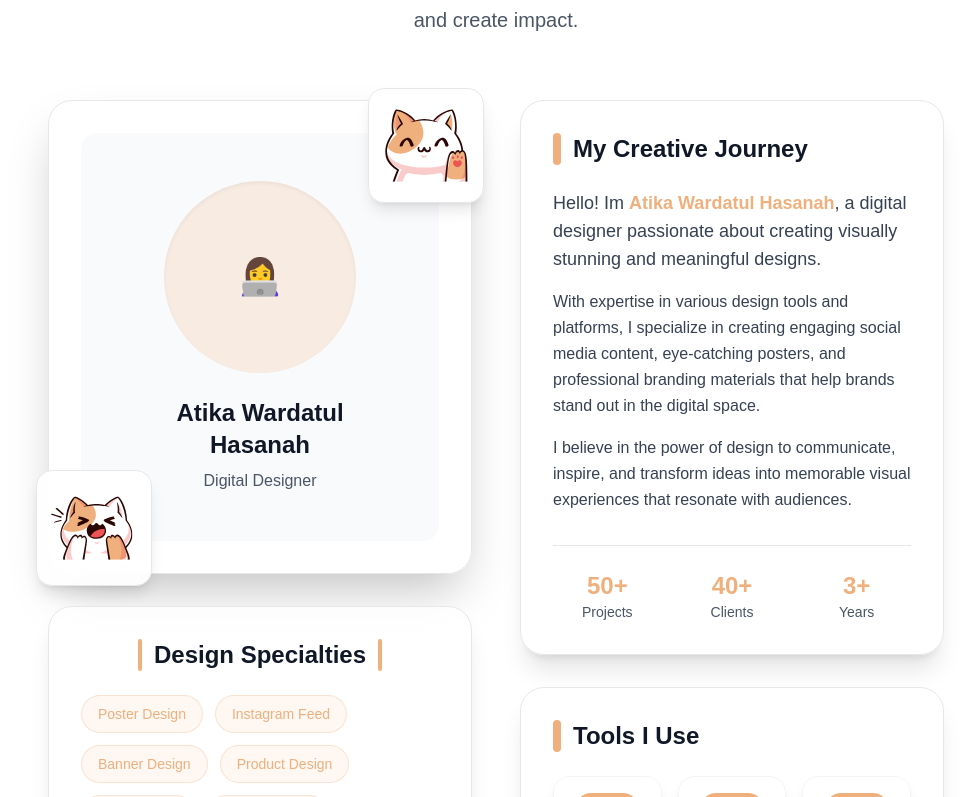
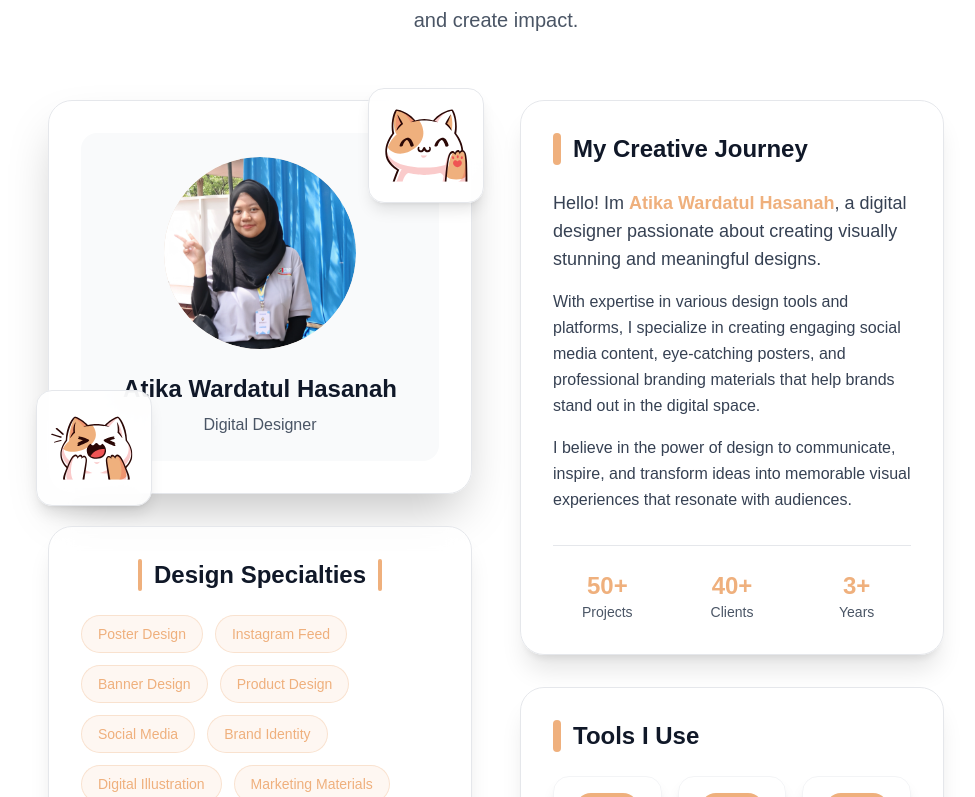
Before and after one commit to ardhikaxx/portofolio-atika, a Next.js app: page / in a window 1280 px wide. Shown: the part 1063-1860 px from the top of the page, without its empty margins (144-1119 px from the left). Built offline with nearby package versions, Linux system fonts and the light colour scheme.

Commit message:
fix(about) perbaikan pada halaman about update pada foto

```diff
--- a/app/page/about.tsx
+++ b/app/page/about.tsx
@@ -54,9 +54,16 @@ export default function About() {
                     <div className={`space-y-8 transition-all duration-700 delay-300 ${isVisible ? 'translate-x-0 opacity-100' : '-translate-x-8 opacity-0'}`}>
                         <div className="relative group">
                             <div className="relative bg-white/80 backdrop-blur-md rounded-3xl p-8 shadow-2xl border border-gray-200">
-                                <div className="bg-gray-50 rounded-2xl p-12 text-center">
-                                    <div className="w-48 h-48 mx-auto mb-6 bg-[#EFB07D]/20 rounded-full flex items-center justify-center shadow-inner">
-                                        <div className="text-4xl">👩‍💻</div>
+                                <div className="bg-gray-50 rounded-2xl p-6 text-center">
+                                    <div className="w-48 h-48 mx-auto mb-6 bg-[#EFB07D]/20 rounded-full flex items-center justify-center shadow-inner overflow-hidden">
+                                        <Image
+                                            src="/photo.svg"
+                                            alt="Atika Wardatul Hasanah"
+                                            width={192}
+                                            height={192}
+                                            className="w-full h-full object-cover rounded-full"
+                                            priority
+                                        />
                                     </div>
                                     <h3 className="text-2xl font-bold text-gray-900 mb-2">Atika Wardatul Hasanah</h3>
                                     <p className="text-gray-600 font-medium">Digital Designer</p>
@@ -170,7 +177,6 @@ export default function About() {
                 </div>
             </div>
 
-            {/* Custom CSS for animations */}
             <style jsx>{`
                 @keyframes float {
                 0%, 100% { transform: translateY(0px) scale(1); }
```
